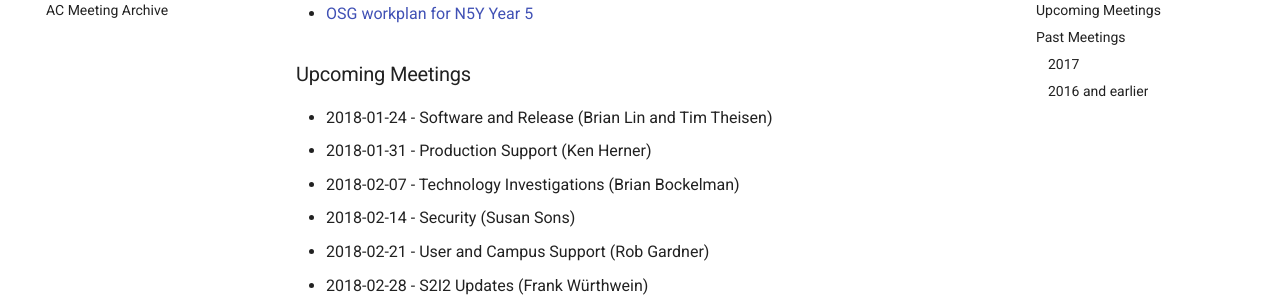
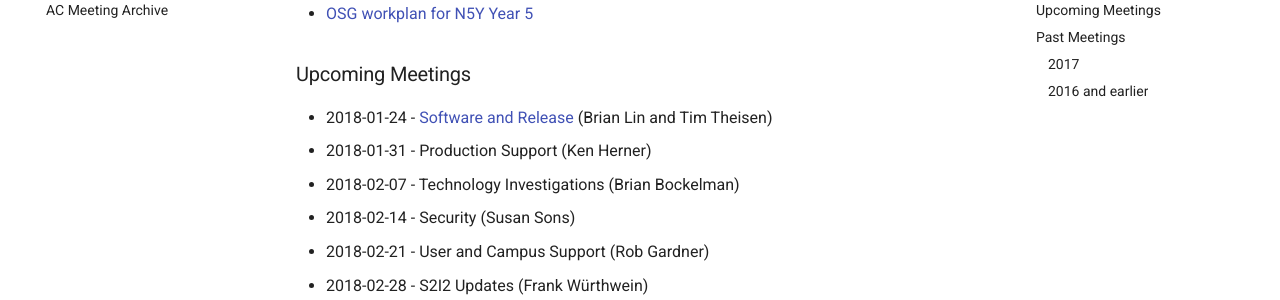
Before and after one commit to ppaschos/management-1, an MkDocs documentation site: the page built from docs/area-coordinators.md, in a window 1280 px wide and 900 px high, scrolled down 969 px. Shown: the part 152-452 px from the top of the window. Built offline with MkDocs 1.6.1 and Material for MkDocs 9.7.7, drawn with Linux system fonts in a browser that asks for light colours; old or Windows-style settings are respelled for this version of MkDocs; part of the change alters nothing that is shown.

Commit message:
2018-01-24 S&R presentation link

```diff
--- a/docs/area-coordinators.md
+++ b/docs/area-coordinators.md
@@ -44,7 +44,7 @@ The current Area Coordinators are:
 
 ### Upcoming Meetings
 
-- 2018-01-24 - Software and Release (Brian Lin and Tim Theisen)
+- 2018-01-24 - [Software and Release](https://docs.google.com/document/d/1-9aGA1a8Ygu-jR5ojj556ntLwP7n6ufjI_H3Cw-krv8/edit?usp=sharing) (Brian Lin and Tim Theisen)
 - 2018-01-31 - Production Support (Ken Herner)
 - 2018-02-07 - Technology Investigations (Brian Bockelman)
 - 2018-02-14 - Security (Susan Sons)
```
